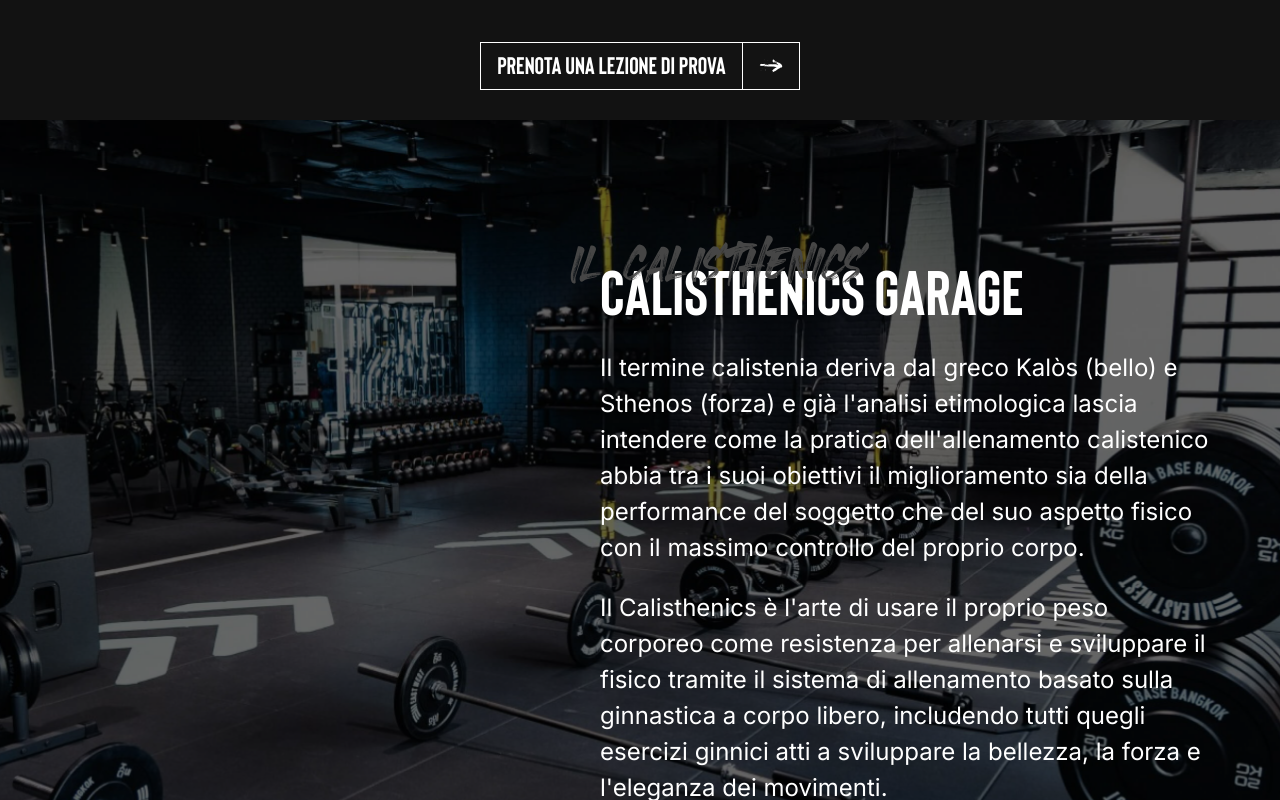
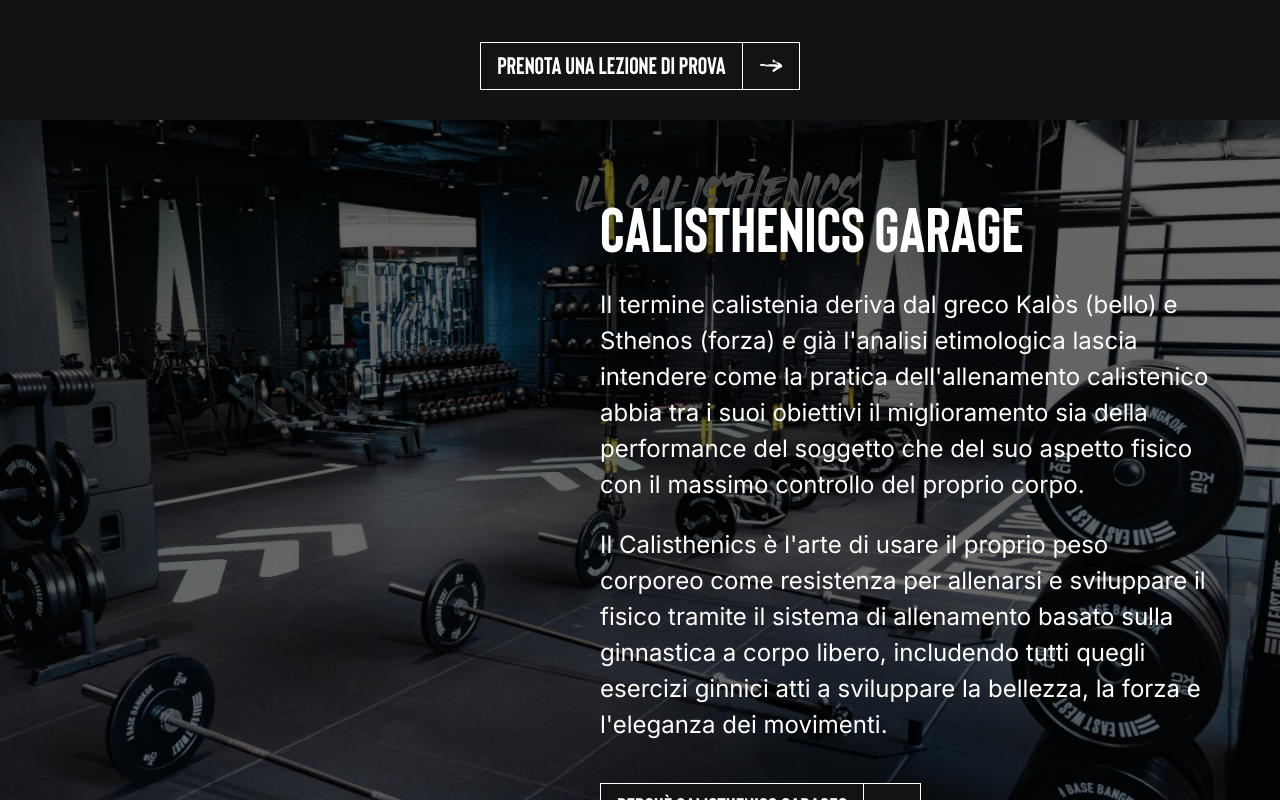
Before and after one commit to andreaselmi/IMPERIUM_MOTUS, a React (Create React App) app: page / in a window 1280 px wide. Shown: the part 820-1620 px from the top of the page. Built offline with nearby package versions, Linux system fonts and the light colour scheme.

Commit message:
add coach section w/ style

```diff
--- a/src/App.tsx
+++ b/src/App.tsx
@@ -1,7 +1,8 @@
 import React from "react";
 import Header from "./components/Header/Header";
 import Navbar from "./components/Navbar/Navbar/Navbar";
-import CalisthenicsSection from "./components/Section/CalisthenicsSection/CalisthenicsSection";
+import CalisthenicsSection from "./components/Sections/CalisthenicsSection/CalisthenicsSection";
+import CoachSection from "./components/Sections/CoachSection/CoachSection";
 
 function App() {
   return (
@@ -9,6 +10,7 @@ function App() {
       <Navbar />
       <Header />
       <CalisthenicsSection />
+      <CoachSection />
     </>
   );
 }
--- a/src/components/Button/Button.module.css
+++ b/src/components/Button/Button.module.css
@@ -20,7 +20,7 @@
 
 
 .primary {
-    background-color: var(--global-background-color-light, #FFFFFF);
+    background-color: transparent;
     border-color: var(--global-color-dark, #131313);
 }
 
--- a/src/components/Button/Button.tsx
+++ b/src/components/Button/Button.tsx
@@ -8,14 +8,15 @@ import ArrowRightWhite from "../../assets/icons/arrowRightWhite.svg";
 interface ButtonProps {
   type?: "primary" | "secondary";
   label: string;
+  className?: string;
 }
 
-const Button = ({ label, type = "primary" }: ButtonProps) => {
+const Button = ({ className, label, type = "primary" }: ButtonProps) => {
   return (
     <button
       className={`${styles.container} ${
         type === "primary" ? styles.primary : styles.secondary
-      }`}
+      } ${className}`}
     >
       <div className={styles.buttonSection}>
         <Typography
--- a/src/components/Section/CalisthenicsSection/CalisthenicsSection.module.css
+++ b/src/components/Sections/CalisthenicsSection/CalisthenicsSection.module.css
@@ -11,13 +11,16 @@
 }
 
 .container {
-    background-image: url("../../../assets/images/sections/calisthenicsSectionBg.jpg");
+    grid-column: col-start / span 12;
+}
+
+.sectionContainer {
+    background: linear-gradient(0deg, rgba(0, 0, 0, 0.6), rgba(0, 0, 0, 0.6)), url("../../../assets/images/sections/calisthenicsSectionBg.jpg");
+    background-size: cover;
     background-position: center;
     background-repeat: no-repeat;
-    background-size: cover;
     position: relative;
     z-index: 1;
-    padding-bottom: 80px;
 }
 
 .overlay {
@@ -34,13 +37,9 @@
     color: white;
 }
 
-.sectionContainer {
-    padding: 80px 0;
-    grid-column: col-start / span 12;
-}
 
 @media only screen and (min-width: 1200px) {
-    .sectionContainer {
+    .container {
         grid-column: col-start 7 / span 12;
 
     }
--- a/src/components/Section/CalisthenicsSection/CalisthenicsSection.tsx
+++ b/src/components/Sections/CalisthenicsSection/CalisthenicsSection.tsx
@@ -1,12 +1,13 @@
 import React from "react";
 import SectionHeader from "../SectionHeader/SectionHeader";
-import calisthenics from "../../../assets/images/sections/calisthenicsSection.svg";
-import styles from "./CalisthenicsSection.module.css";
-import Container from "../../Container/Container";
 import Typography from "../../Typography/Typography";
 import Button from "../../Button/Button";
+import SectionContainer from "../SectionContainer/SectionContainer";
+import styles from "./CalisthenicsSection.module.css";
+import calisthenics from "../../../assets/images/sections/calisthenicsSection.svg";
+
+//Utils
 import useWindowDimensions from "../../../hooks/useWindowDimensions";
-import Grid from "../../Grid/Grid";
 
 const CalisthenicsSection = () => {
   const { width } = useWindowDimensions();
@@ -33,11 +34,8 @@ const CalisthenicsSection = () => {
     : shortSecondText;
 
   return (
-    <section className={styles.container}>
-      <div className={styles.overlay} />
-      <Container>
-        <Grid>
-          <div className={styles.sectionContainer}>
+    <SectionContainer className={styles.sectionContainer}>
+      <div className={styles.container}>
         <SectionHeader
           titleClass={styles.sectionTitle}
           imageSrc={calisthenics}
@@ -60,15 +58,10 @@ const CalisthenicsSection = () => {
         </div>
 
         <div>
-              <Button
-                type={"secondary"}
-                label={"Perchè Calisthenics Garage?"}
-              />
+          <Button type={"secondary"} label={"Perchè Calisthenics Garage?"} />
         </div>
       </div>
-        </Grid>
-      </Container>
-    </section>
+    </SectionContainer>
   );
 };
 
--- /dev/null
+++ b/src/components/Sections/CoachSection/CoachSection.module.css
@@ -0,0 +1,23 @@
+@import "../../../utils/theme/colors.css";
+
+.button {
+    margin-top: 24px;
+}
+
+.container {
+    grid-column: col-start / span 12;
+}
+
+.image {
+    width: 100%;
+    height: 100%
+}
+
+.imageContainer {
+    width: 100%;
+    margin: 24px 0;
+}
+
+.sectionContainer {
+    background-color: var(--global-background-color-neon, #E1FF2C);
+}
--- /dev/null
+++ b/src/components/Sections/CoachSection/CoachSection.tsx
@@ -0,0 +1,53 @@
+import React from "react";
+import SectionHeader from "../SectionHeader/SectionHeader";
+import SectionContainer from "../SectionContainer/SectionContainer";
+import styles from "./CoachSection.module.css";
+import coachHeader from "../../../assets/images/sections/coachSection.svg";
+import coachImg from "../../../assets/images/sections/coach.jpg";
+import Typography from "../../Typography/Typography";
+import Button from "../../Button/Button";
+
+const CoachSection = () => {
+  return (
+    <SectionContainer className={styles.sectionContainer}>
+      <div className={styles.container}>
+        <SectionHeader
+          imageSrc={coachHeader}
+          imageAlt={"Il Coach"}
+          label={"Alessandro Lupo"}
+        />
+
+        <div className={styles.imageContainer}>
+          <img
+            className={styles.image}
+            alt={"Un immagine del coach Alessandro Lupo"}
+            src={coachImg}
+          />
+        </div>
+        <div className={styles.textContainer}>
+          <Typography
+            variant={"paragraph"}
+            label={
+              "Alessandro Lupo, classe 1992, prima di tutto un atleta e per passione e professione faccio il personal trainer. Nel mio passato ho fatto molti sport: karate, calcio, kung fu, pallavolo, golf e il tennis che tutt’ora è una grande passione."
+            }
+          />
+          <br />
+          <Typography
+            variant={"paragraph"}
+            label={
+              "Una sera del 2012 un amico mi mostrò un video di Frank Medrano, quel giorno scoprì la passione per il Calisthenics. Rimasi così impressionato da mollare immediatamente la sala pesi, il giorno dopo alle 8:00 di mattina ero già al parco per fare il mio primo allenamento."
+            }
+          />
+
+          <Button
+            className={styles.button}
+            label={"Leggi la mia storia"}
+            type={"primary"}
+          />
+        </div>
+      </div>
+    </SectionContainer>
+  );
+};
+
+export default CoachSection;
--- /dev/null
+++ b/src/components/Sections/SectionContainer/SectionContainer.module.css
@@ -0,0 +1,3 @@
+.container {
+    padding: 80px 0;
+}
--- /dev/null
+++ b/src/components/Sections/SectionContainer/SectionContainer.tsx
@@ -0,0 +1,23 @@
+import React from "react";
+import Container from "../../Container/Container";
+import Grid from "../../Grid/Grid";
+import styles from "./SectionContainer.module.css";
+
+interface SectionContainerProps {
+  className?: string;
+}
+
+const SectionContainer: React.FC<SectionContainerProps> = ({
+  children,
+  className,
+}) => {
+  return (
+    <section className={`${styles.container} ${className}`}>
+      <Container>
+        <Grid>{children}</Grid>
+      </Container>
+    </section>
+  );
+};
+
+export default SectionContainer;
--- a/src/components/Section/SectionHeader/SectionHeader.module.css
+++ b/src/components/Sections/SectionHeader/SectionHeader.module.css
@@ -1,17 +1,17 @@
 .imageContainer {
-    position: relative;
+    z-index: -1;
+    position: absolute;
     left: 10px;
-    top: 25px;
+    top: -30px;
     max-width: 200px;
-    max-height: 71px;
 }
 
 @media only screen and (min-width: 576px) {
     .imageContainer {
         max-height: 100px;
         max-width: 300px;
-        top: 35px;
-        left: -5%
+        top: -35px;
+        left: -25px;
     }
 
 
--- a/src/components/Section/SectionHeader/SectionHeader.tsx
+++ b/src/components/Sections/SectionHeader/SectionHeader.tsx
@@ -8,18 +8,20 @@ interface SectionHeaderProps {
   label: string;
   titleClass?: string;
   className?: string;
+  imageContainerClassName?: string;
 }
 
 const SectionHeader = ({
   className,
   imageAlt,
+  imageContainerClassName,
   imageSrc,
   label,
   titleClass,
 }: SectionHeaderProps) => {
   return (
-    <div className={className}>
-      <div className={styles.imageContainer}>
+    <div style={{ position: "relative", zIndex: 1 }} className={className}>
+      <div className={`${styles.imageContainer} ${imageContainerClassName}`}>
         <img className={styles.image} alt={imageAlt} src={imageSrc} />
       </div>
       <Typography
```
Also changed, not shown: src/assets/images/sections/coach.jpg (added), src/assets/images/sections/coachSection.svg (added). Lines whose indentation alone changed are shown as unchanged.
